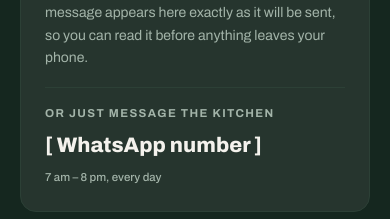
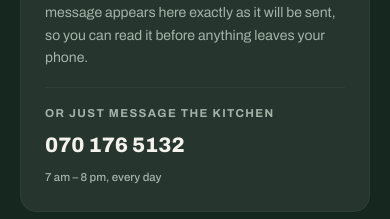
Before and after one commit to meal-master/meal-master.github.io, a plain HTML site: page index.html in a window 390 px wide. Shown: the part 8400-8619 px from the top of the page. Drawn offline with Linux system fonts and the light colour scheme.

Commit message:
@ Add the WhatsApp number to the site
PHONE and PHONE_PRETTY were empty placeholders, so the kitchen panel and
the footer showed nothing and the Order on WhatsApp button had no link.

Co-Authored-By: Claude Opus 5 <noreply@anthropic.com>
@

```diff
--- a/index.html
+++ b/index.html
@@ -751,8 +751,8 @@ details p { padding-bottom: 22px; color: var(--muted); max-width: 70ch; font-siz
      PHONE: digits only, country code first, no + and no spaces.
      e.g. "94771234567" for 077 123 4567
   ----------------------------------------------------------------*/
-  var PHONE = "";
-  var PHONE_PRETTY = "";
+  var PHONE = "94701765132";
+  var PHONE_PRETTY = "070 176 5132";
 
   function byId(id) { return document.getElementById(id); }
 
```
